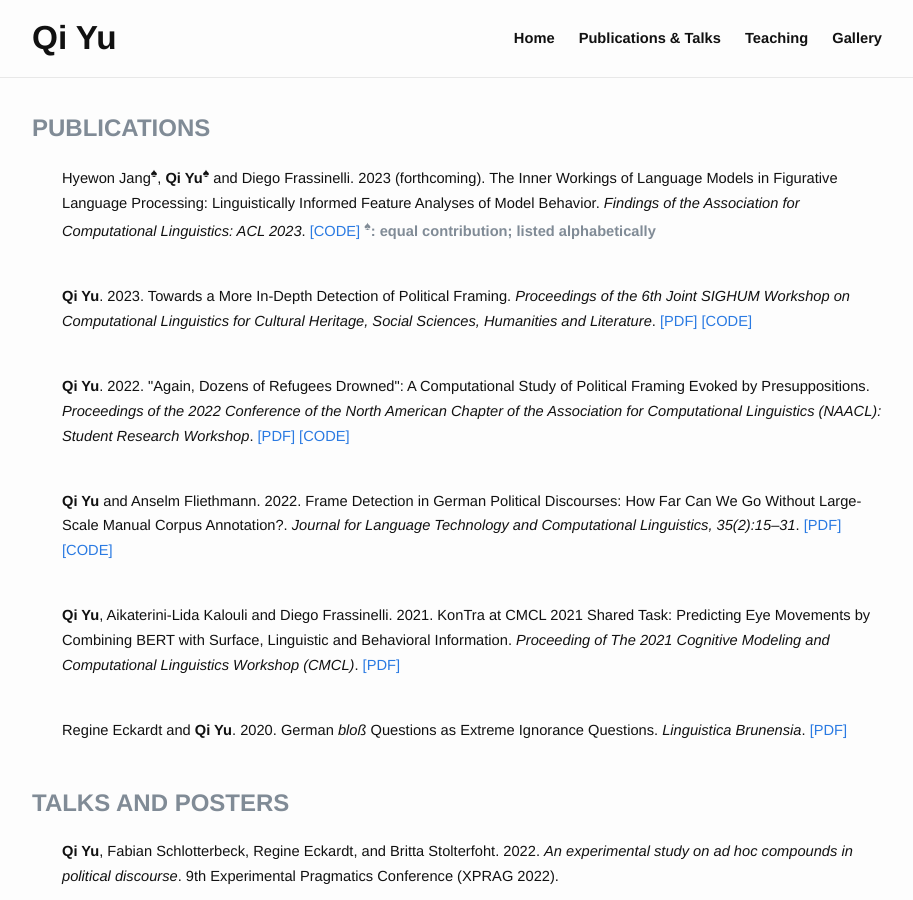
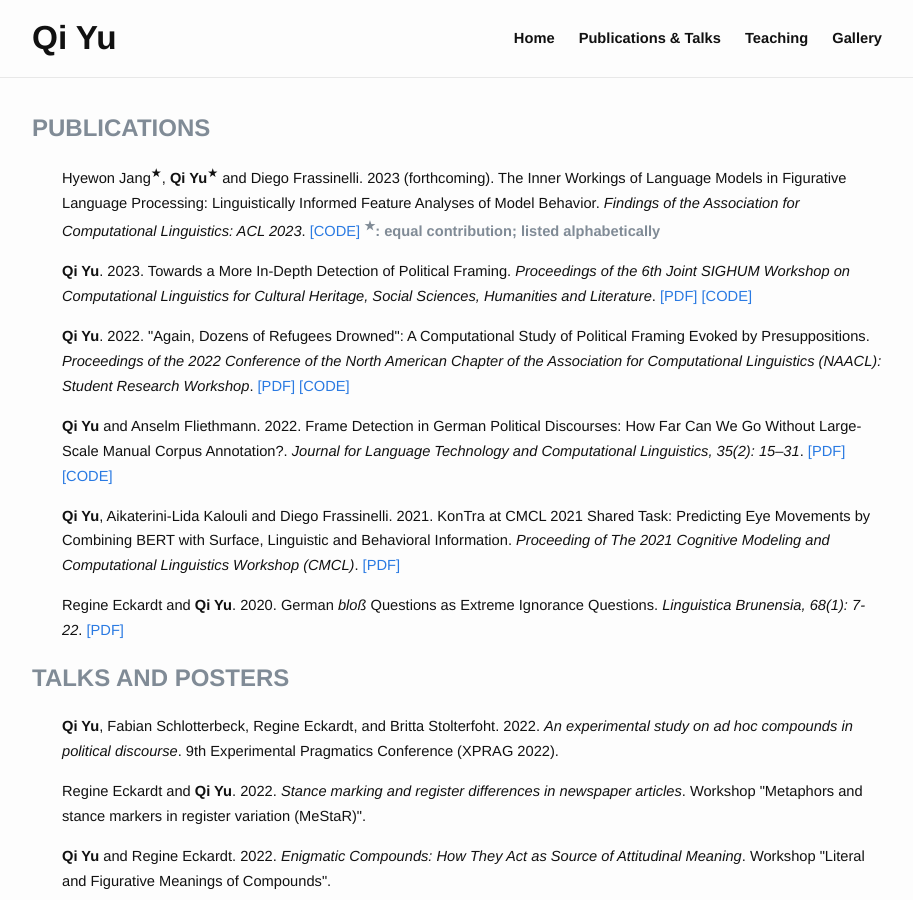
Before and after one commit to qi-yu/qi-yu.github.io, a Jekyll site: the page built from publication.md, in a window 1280 px wide and 900 px high. Shown: the whole window, without its empty margins (183-1096 px from the left). Built offline with Jekyll 4.4.1, drawn with Linux system fonts in a browser that asks for light colours; part of the change alters nothing that is shown.

Commit message:
updated publication

```diff
--- a/_layouts/publication.html
+++ b/_layouts/publication.html
@@ -16,7 +16,7 @@
 
           <ul>
           {% for item in section.items %}
-            <!--li-->
+            <!-- li -->
               {{ item.authors }}.
               {{ item.year }}.
               {{ item.title }}.
@@ -38,7 +38,7 @@
               {% if item.special and item.special != "" and item.special != nil %}
                 <span class="special">{{ item.special }}</span>
               {% endif %}
-            <br><br>
+            <br><!--br-->
             <!--/li-->
           {% endfor %} <!-- section.items -->
           </ul>
--- a/publication.md
+++ b/publication.md
@@ -6,11 +6,11 @@ categories:
       - year: 2023
         items:
           - title: 'The Inner Workings of Language Models in Figurative Language Processing: Linguistically Informed Feature Analyses of Model Behavior'
-            authors: Hyewon Jang<sup>&#9824;</sup>, <b>Qi Yu</b><sup>&#9824;</sup> and Diego Frassinelli
+            authors: Hyewon Jang<sup>&#9733;</sup>, <b>Qi Yu</b><sup>&#9733;</sup> and Diego Frassinelli
             year: 2023 (forthcoming)
             inbook: "Findings of the Association for Computational Linguistics: ACL 2023"
             resource: https://github.com/CoPsyN/figurative-language-processing
-            special: "<sup>&#9824;</sup>: equal contribution; listed alphabetically"
+            special: "<sup>&#9733;</sup>: equal contribution; listed alphabetically"
 
       - year: 2023
         items:
@@ -35,7 +35,7 @@ categories:
           - title: Frame Detection in German Political Discourses&#58; How Far Can We Go Without Large-Scale Manual Corpus Annotation?
             authors: <b>Qi Yu</b> and Anselm Fliethmann
             year: 2022
-            inbook: Journal for Language Technology and Computational Linguistics, 35(2):15–31
+            inbook: Journal for Language Technology and Computational Linguistics, 35(2)&#58; 15–31
             pdf: https://jlcl.org/article/view/227/225
             resource: https://github.com/qi-yu/refugees-and-migration-framing-vocabulary
 
@@ -52,8 +52,7 @@ categories:
           - title: German <i>bloß</i> Questions as Extreme Ignorance Questions
             authors: Regine Eckardt and <b>Qi Yu</b>
             year: 2020
-            inbook: Linguistica Brunensia
-            note: 58, 7-22
+            inbook: Linguistica Brunensia, 68(1)&#58; 7-22
             pdf: /assets/pdf/2020_LB.pdf
 
   - name: TALKS AND POSTERS
```
Also changed, not shown: 2 other files.
